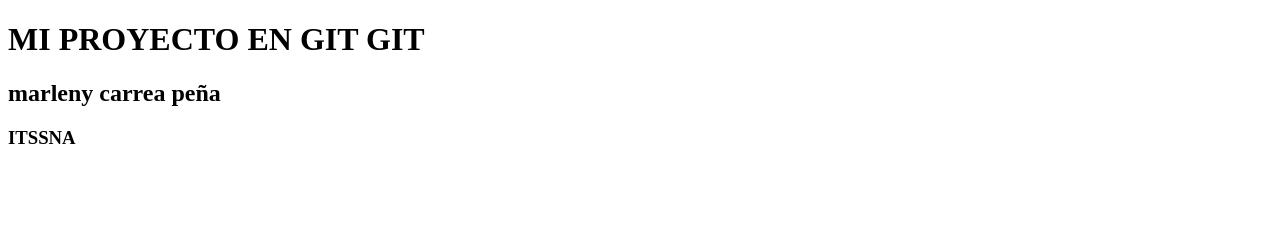
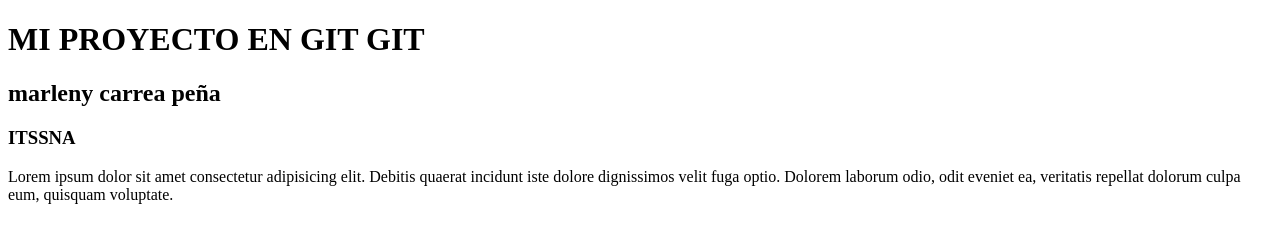
Before and after one commit to marleny25/seman5proyectonuevo-, a plain HTML site: page index.html in a window 1280 px wide. Drawn offline with Linux system fonts and the light colour scheme.

Commit message:
agregramos un parrafo y una rama

```diff
--- a/index.html
+++ b/index.html
@@ -12,5 +12,8 @@
     <h2>marleny  carrea peña </h2>
 
     <h3>ITSSNA</h3>
+    <p>Lorem ipsum dolor sit amet consectetur adipisicing elit. Debitis quaerat
+        incidunt iste dolore dignissimos velit fuga optio.
+     Dolorem laborum odio, odit eveniet ea, veritatis repellat dolorum culpa eum, quisquam voluptate.</p>
 </body>
 </html>
```
